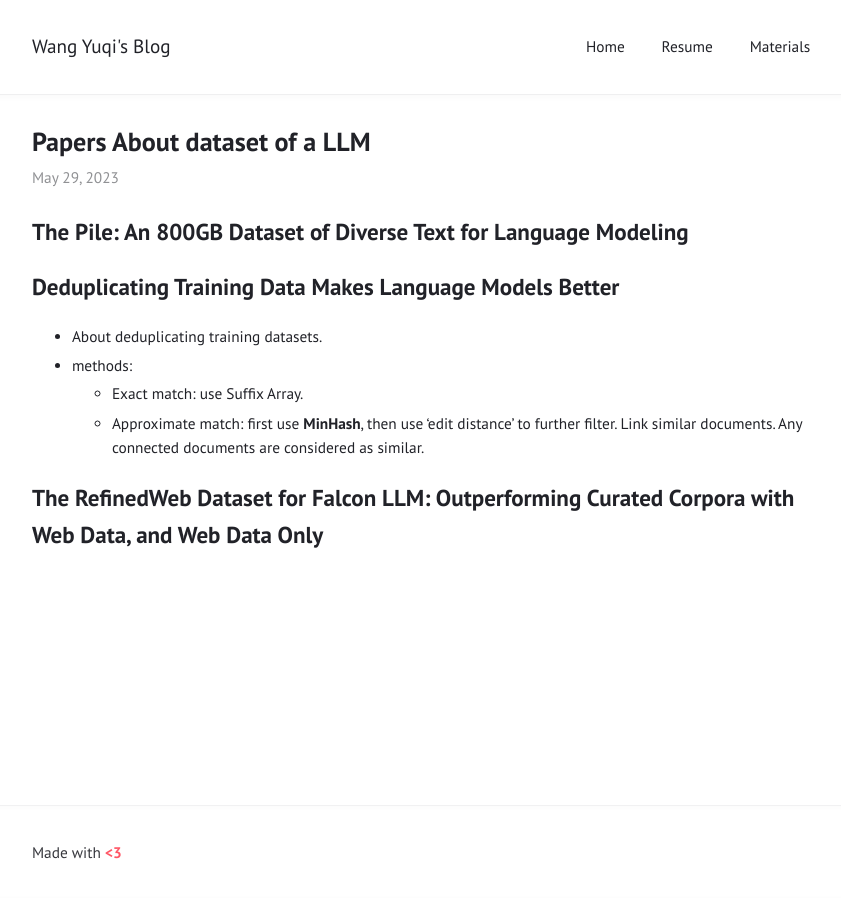
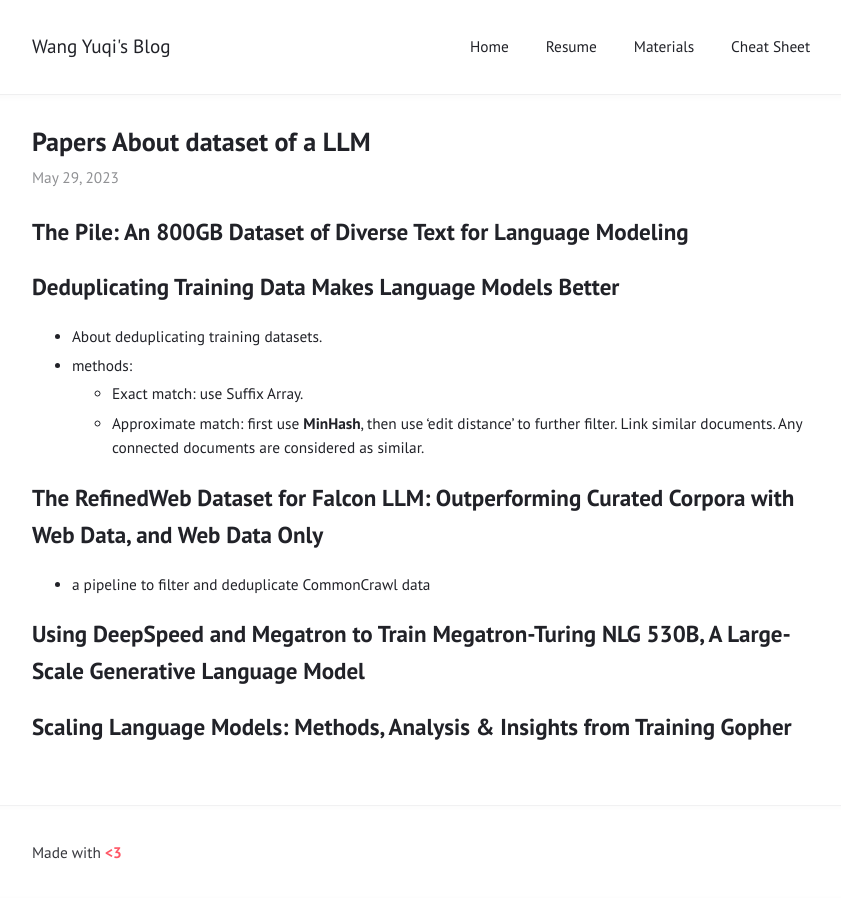
Before and after one commit to bugggggggg/bugggggggg.github.io, a Jekyll site: the page built from _posts/2023-05-29-papers-about-llm-and-dataset.md, in a window 1280 px wide. Shown: the whole page, without its empty margins (219-1060 px from the left). Built offline with Jekyll 4.4.1, drawn with Linux system fonts in a browser that asks for light colours.

Commit message:
daily update

```diff
--- a/_posts/2023-06-01-basic-commands.md
+++ b/CheetSheat.md
@@ -1,5 +1,5 @@
 ---
-title:  "Basic Commands"
+title:  "Cheat Sheet"
 layout: post
 ---
 
--- a/_config.yml
+++ b/_config.yml
@@ -19,6 +19,7 @@ navigation:                # accepts {file, title, url, icon, sidebaricon}
   - {file: "index.html"}
   - {file: "Resume.md"}
   - {file: "Materials.md"}
+  - {file: "CheetSheat.md"}
 
 external:                  # shows a footer with social links - for available icons see fontawesome.com/icons
   # - {title: Mail, icon: envelope, url: "1250378468@qq.com"}
--- a/_posts/2023-05-29-papers-about-llm-and-dataset.md
+++ b/_posts/2023-05-29-papers-about-llm-and-dataset.md
@@ -15,4 +15,12 @@ layout: post
     - Exact match: use Suffix Array.
     - Approximate match: first use **MinHash**, then use 'edit distance' to further filter. Link similar documents. Any connected documents are considered as similar.
 
+
 ## The RefinedWeb Dataset for Falcon LLM: Outperforming Curated Corpora with Web Data, and Web Data Only
+- a pipeline to filter and deduplicate CommonCrawl data
+
+
+## Using DeepSpeed and Megatron to Train Megatron-Turing NLG 530B, A Large-Scale Generative Language Model
+
+
+## Scaling Language Models: Methods, Analysis & Insights from Training Gopher
```
Also changed, not shown: other parts of CheetSheat.md (+1 -0 lines).
